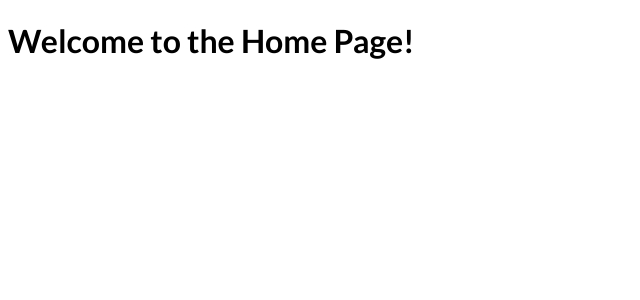
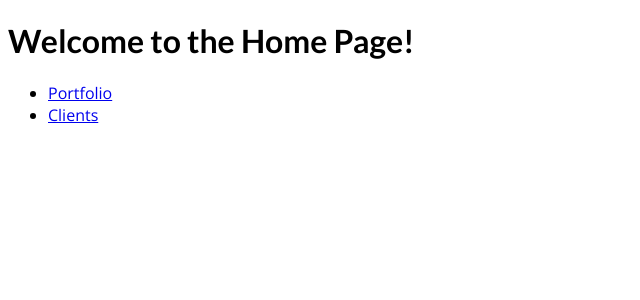
Before and after one commit to UlianaPla/nextjs-pages-routing, a Next.js app: page / in a window 1280 px wide. Shown: the top 300 px of the page, without its empty margins (0-640 px from the left). Built offline with nearby package versions, Linux system fonts and the light colour scheme.

Commit message:
Navigation using Link

```diff
--- a/pages/index.js
+++ b/pages/index.js
@@ -1,7 +1,17 @@
+import Link from "next/link";
+
 function HomePage() {
   return (
     <div>
       <h1>Welcome to the Home Page!</h1>
+      <ul>
+        <li>
+          <Link href="/portfolio">Portfolio</Link>
+        </li>
+        <li>
+          <Link href="/clients">Clients</Link>
+        </li>
+      </ul>
     </div>
   );
 }
```
